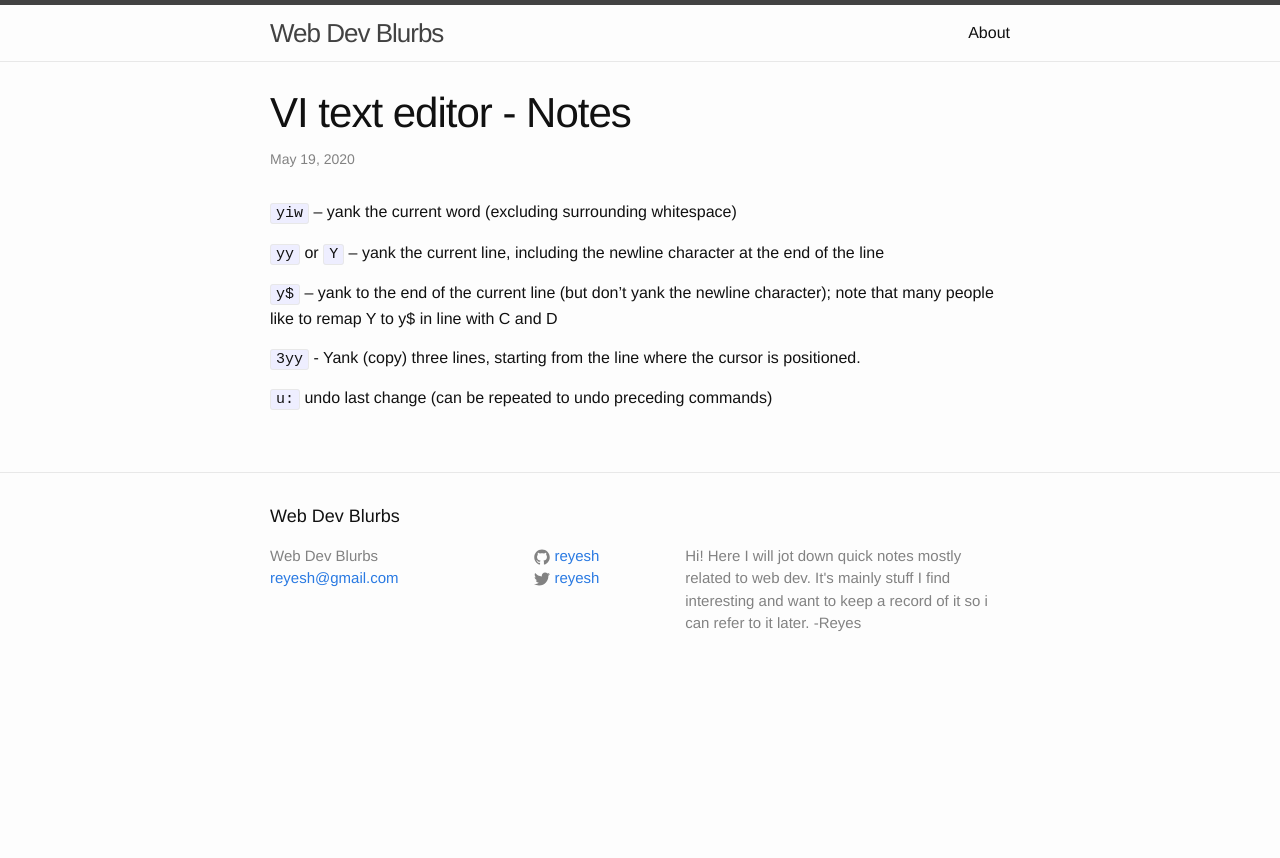
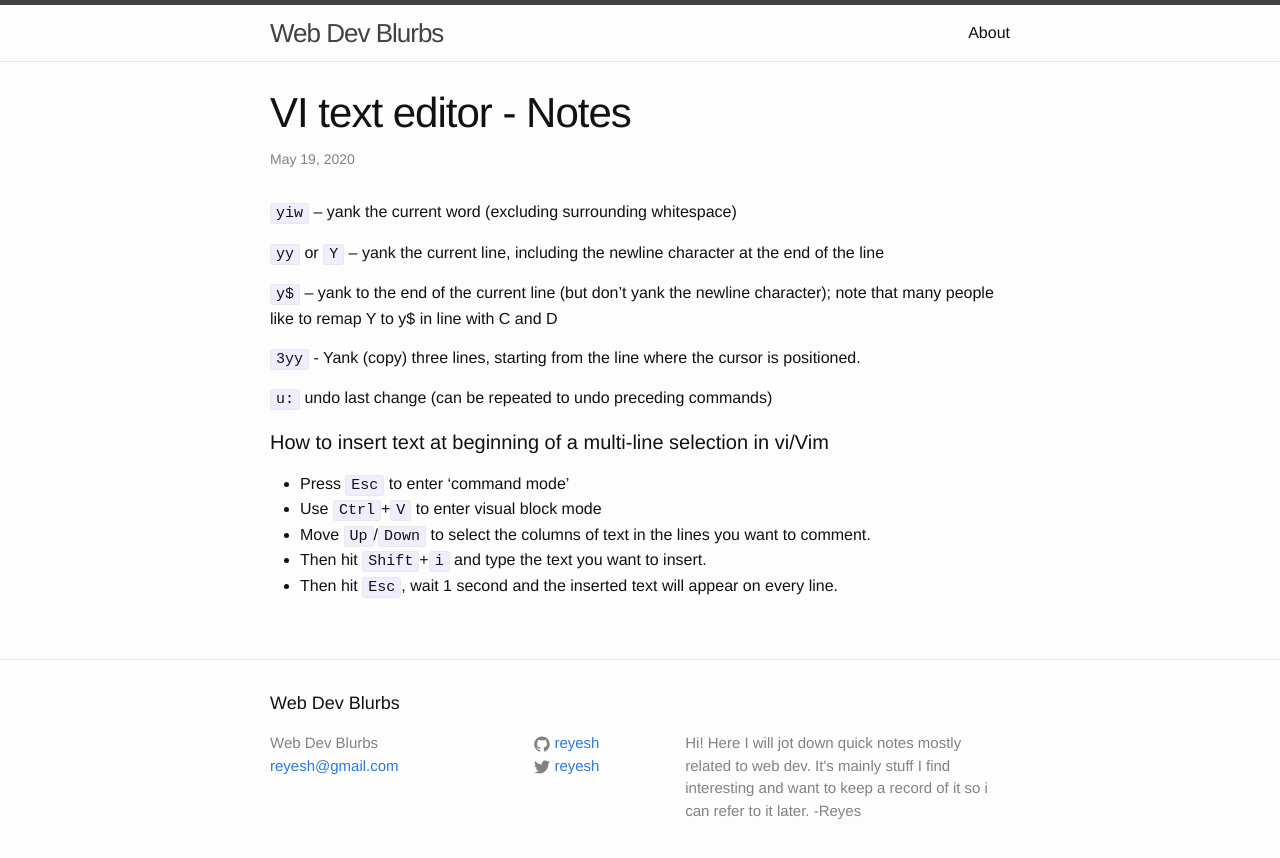
Before and after one commit to reyesh/jb, a Jekyll site: the page built from _posts/2020-05-19-vi-tips.markdown, in a window 1280 px wide. Shown: the top 858 px of the page. Built offline with Jekyll 4.4.1, drawn with Linux system fonts in a browser that asks for light colours.

Commit message:
Update 2020-05-19-vi-tips.markdown

```diff
--- a/_posts/2020-05-19-vi-tips.markdown
+++ b/_posts/2020-05-19-vi-tips.markdown
@@ -14,3 +14,11 @@ categories: jekyll update
 `3yy` - Yank (copy) three lines, starting from the line where the cursor is positioned.
 
 `u:` undo last change (can be repeated to undo preceding commands)
+
+#### How to insert text at beginning of a multi-line selection in vi/Vim
+
+- Press `Esc` to enter 'command mode'
+- Use `Ctrl`+`V` to enter visual block mode
+- Move `Up`/`Down` to select the columns of text in the lines you want to comment.
+- Then hit `Shift`+`i` and type the text you want to insert.
+- Then hit `Esc`, wait 1 second and the inserted text will appear on every line.
```
